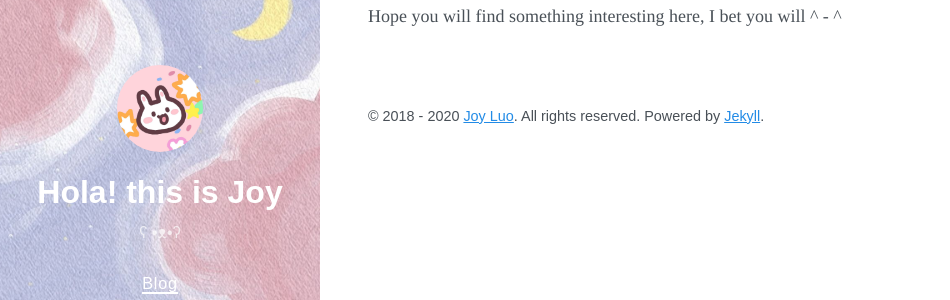
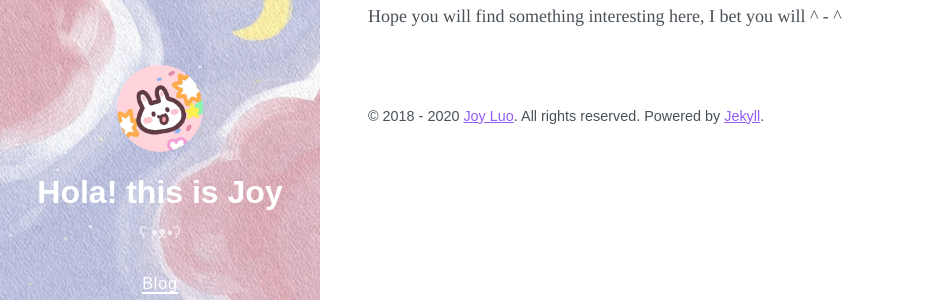
Before and after one commit to Joy3Luo/mathnotes, a Jekyll site: the page built from about.md, in a window 1280 px wide. Shown: the part 206-506 px from the top of the page, without its empty margins (0-950 px from the left). Built offline with Jekyll 4.4.1, drawn with Linux system fonts in a browser that asks for light colours; nearby versions of some CDN libraries.

Commit message:
Revert "Update _variables.scss"
This reverts commit 713facbaf5b224b3d6321e14a02f8e1ad1413c60.

```diff
--- a/_sass/_variables.scss
+++ b/_sass/_variables.scss
@@ -9,6 +9,8 @@
   --gray-700: #495057;
   --gray-800: #343a40;
   --gray-900: #212529;
+
+
 
   --red: #fa5252;
   --pink: #e64980;
@@ -34,8 +36,8 @@
 
   --text-font: Times, "Times New Roman", "Free Serif", "Noto Serif", TimesNewRomanPSMT, "Droid Serif";
 
-  --link-color: var(--blue);
-  --link-hover-color: #1c7ed6;
+  --link-color: #935DF5; //#changed to purper var(--blue);
+  --link-hover-color: #935DF5; //#changed to purper;
 
   --heading-color: var(--gray-900);
 
@@ -53,10 +55,10 @@
 
 @media (prefers-color-scheme: dark) {
   :root {
-    --body-color: var(--gray-300);
+    --body-color: #F17EC8 ; //changed to pink from #var(--gray-300);
     --body-bg: var(--gray-800);
 
-    --heading-color: #fff;
+    --heading-color: #F17EC8; // changed to pink #fff;
 
     --link-color: var(--blue-300);
     --link-hover-color: var(--blue-400);
```
